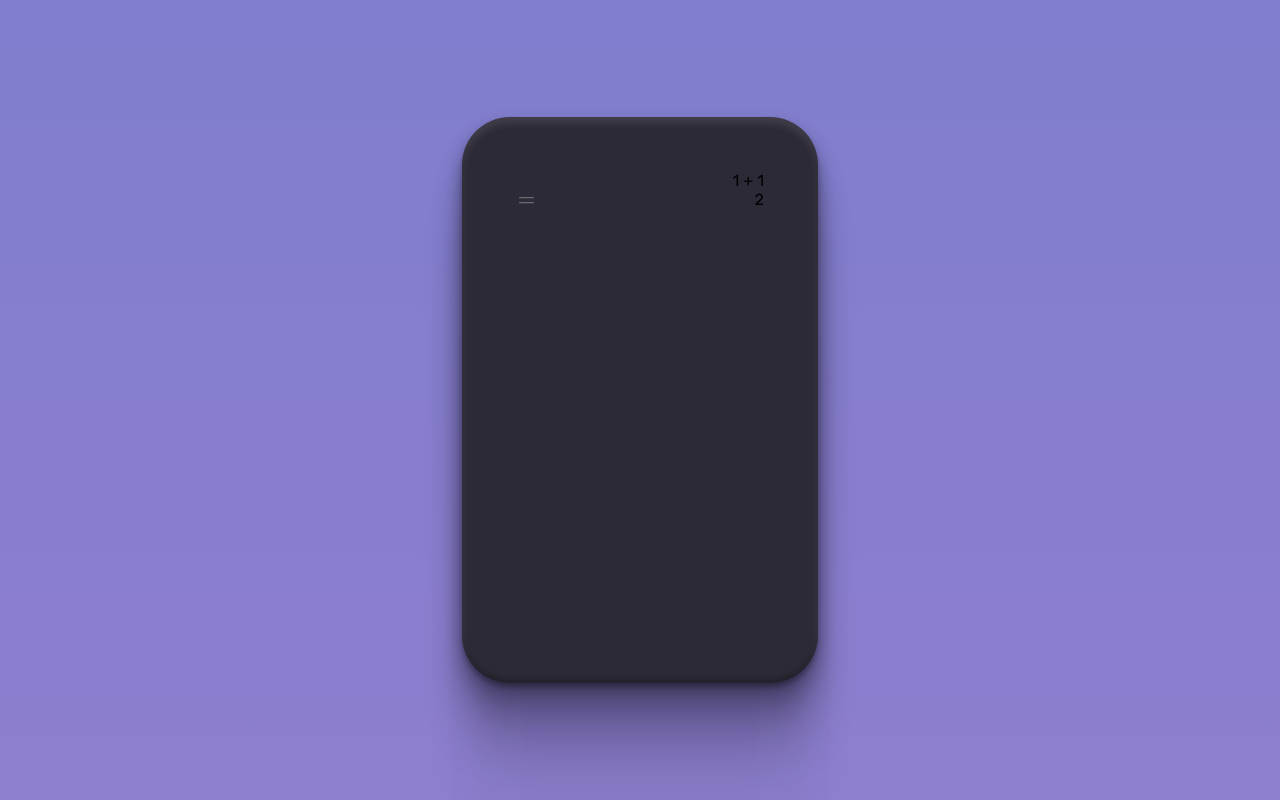
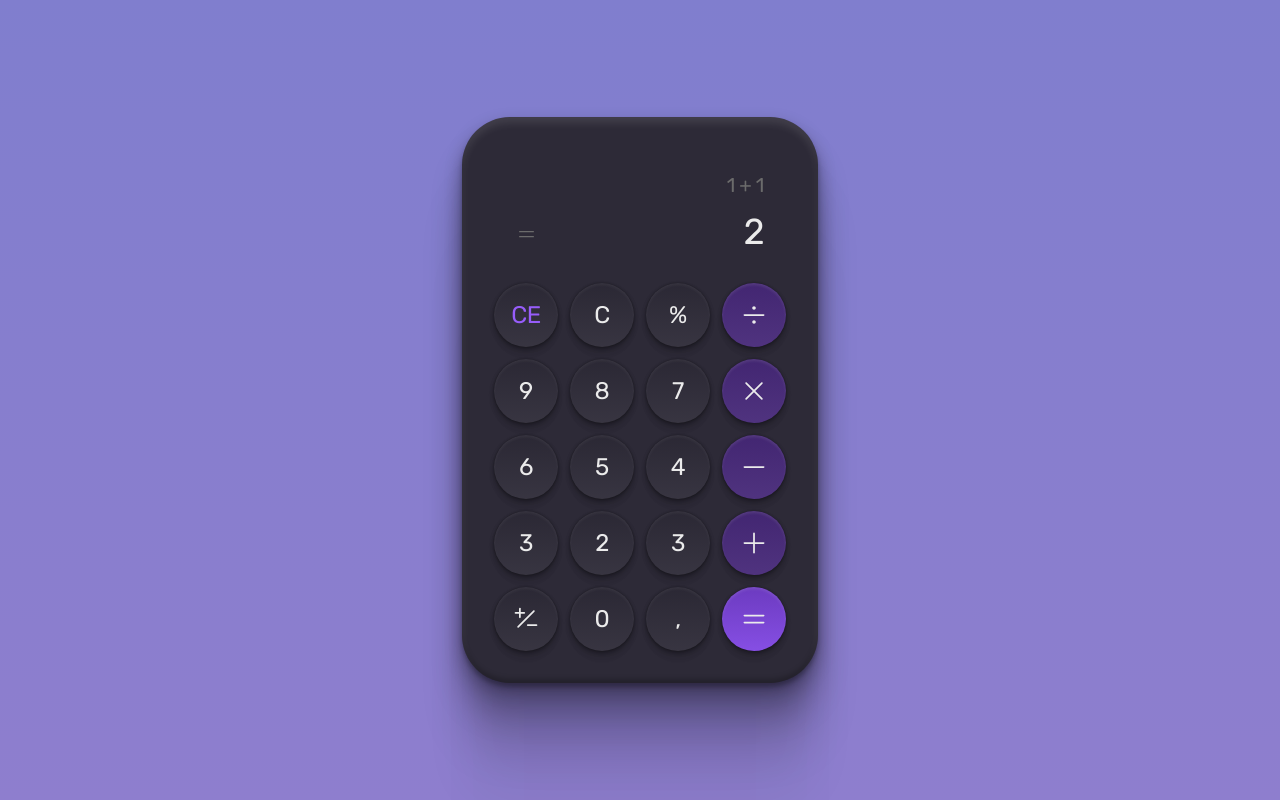
Before and after one commit to JMonteiroh/Calculadora-BoraCodar, a plain HTML site: page index.html in a window 1280 px wide. Drawn offline with Linux system fonts and the light colour scheme.

Commit message:
Add buttons and assets min 47:50

```diff
--- a/index.html
+++ b/index.html
@@ -19,6 +19,29 @@
           <span>2</span>
         </div>
       </div>
+      <div id="keyboard">
+        <button class="secondary">CE</button>
+        <button>C</button>
+        <button>%</button>
+        <button class="tertiary"><img src="./assets/divide.svg" alt="divide"/></button>
+        <button>9</button>
+        <button>8</button>
+        <button>7</button>
+        <button class="tertiary"><img src="./assets/multi.svg" alt="Multiplication"></button>
+        <button>6</button>
+        <button>5</button>
+        <button>4</button>
+        <button class="tertiary"><img src="./assets/minus.svg" alt="minus"></button>
+        <button>3</button>
+        <button>2</button>
+        <button>3</button>
+        <button class="tertiary"><img src="./assets/plus.svg" alt="plus"></button>
+        <button><img src="./assets/plusminus.svg" alt="plusminus"></button>
+        <button>0</button>
+        <button>,</button>
+
+        <button class="quartiary"><img src="./assets/equalsb.svg" alt="equals"></button>
+      </div>
     </div>
   </body>
 </html>
--- a/style.css
+++ b/style.css
@@ -17,6 +17,7 @@ body {
 
 body * {
   font-family: 'Rubik', sans-serif;
+  letter-spacing: -0.02em;
 }
 
 #calculator {
@@ -44,9 +45,75 @@ body * {
 
 #last-calc {
   text-align: right;
+  font-size: 20px;
+  line-height: 140%;
+  color: #6B6B6B;
 }
 
 #result {
   display: flex;
   justify-content: space-between;
+  margin-top: 8px;
 }
+
+#result span {
+  line-height: 140%;
+  font-size: 36px;
+  color: #EBEBEB;
+
+}
+
+#keyboard {
+  margin-top: 26px;
+  margin-inline: 32px;
+  display: grid;
+  grid-template-columns: repeat(4, 1fr);
+  gap: 12px;
+}
+
+button {
+  border: none;
+  width: 64px;
+  height: 64px;
+  background: linear-gradient(180deg, rgba(0, 0, 0, 0.05) 0%, rgba(255, 255, 255, 0.05) 100%), #2D2A37;
+  box-shadow: 0px 11px 7px rgba(0, 0, 0, 0.01),
+    0px 7px 7px rgba(0, 0, 0, 0.04),
+    0px 4px 6px rgba(0, 0, 0, 0.1),
+    0px 2px 4px rgba(0, 0, 0, 0.26),
+    0px 0px 2px rgba(0, 0, 0, 0.29),
+    inset 0px 2px 3px rgba(255, 255, 255, 0.06);
+  border-radius: 999px;
+  font-size: 24px;
+  line-height: 28px;
+  color: #EBEBEB;
+  display: flex;
+  align-items: center;
+  justify-content: center;
+
+}
+
+.secondary {
+  color: #975DFA;
+}
+
+.tertiary {
+  background: linear-gradient(180deg, rgba(0, 0, 0, 0.05) 0.01%, rgba(255, 255, 255, 0.05) 100%), #462878;
+  box-shadow: 0px 11px 7px rgba(0, 0, 0, 0.01),
+    0px 7px 7px rgba(0, 0, 0, 0.04),
+    0px 4px 6px rgba(0, 0, 0, 0.1),
+    0px 2px 4px rgba(0, 0, 0, 0.26),
+    0px 0px 2px rgba(0, 0, 0, 0.29),
+    inset 0px 2px 3px rgba(255, 255, 255, 0.1);
+  border-radius: 999px;
+}
+
+.quartiary {
+  background: linear-gradient(180deg, rgba(0, 0, 0, 0.15) 0%, rgba(255, 255, 255, 0.05) 100%), #7F45E2;
+  box-shadow: 0px 11px 7px rgba(0, 0, 0, 0.01),
+    0px 7px 7px rgba(0, 0, 0, 0.04),
+    0px 4px 6px rgba(0, 0, 0, 0.1),
+    0px 2px 4px rgba(0, 0, 0, 0.26),
+    0px 0px 2px rgba(0, 0, 0, 0.29),
+    inset 0px 2px 3px rgba(255, 255, 255, 0.1);
+  border-radius: 999px;
+}
```
Also changed, not shown: assets/divide.svg (added), assets/equalsb.svg (added), assets/minus.svg (added), assets/multi.svg (added), assets/plus.svg (added), assets/plusminus.svg (added).
